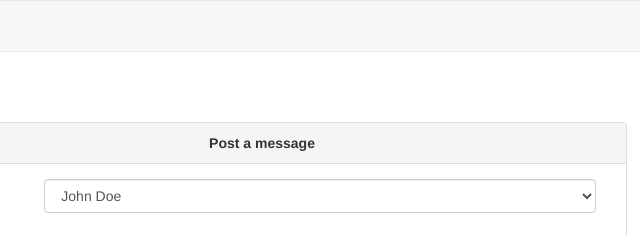
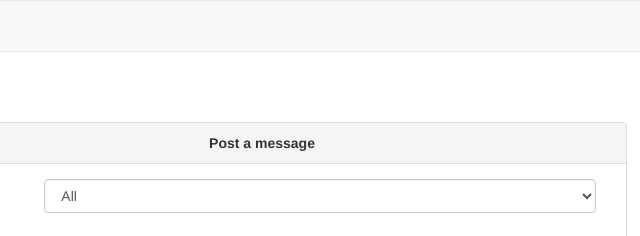
Before and after one commit to TofunmiKupoluyi/Nyuad-shukran, a website: page static/main.html in a window 1280 px wide. Shown: the top 236 px of the page, 378-1018 px from the left. Drawn offline with nearby package versions, Linux system fonts and the light colour scheme.

Commit message:
Added all option

```diff
--- a/static/main.html
+++ b/static/main.html
@@ -29,6 +29,7 @@
                       <label class="control-label col-sm-2" for="recipient">To:</label>
                       <div class="col-sm-10">
                         <select class = "form-control" id="recipient" name = "recipient">
+                          <option value = "All">All</option>
                           <option value = "John Doe">John Doe</option>
                           <option value = "Jane Doe">Jane Doe</option>
                         </select>
```
